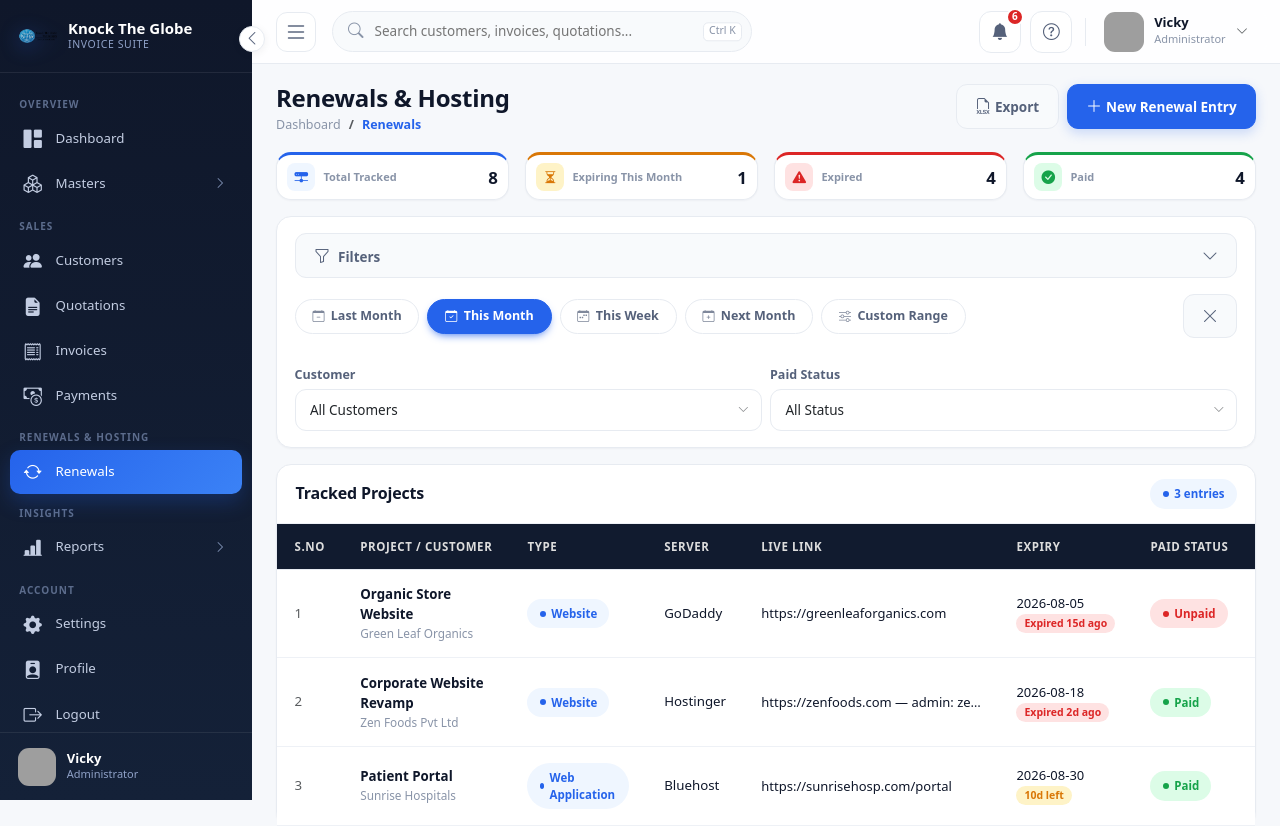
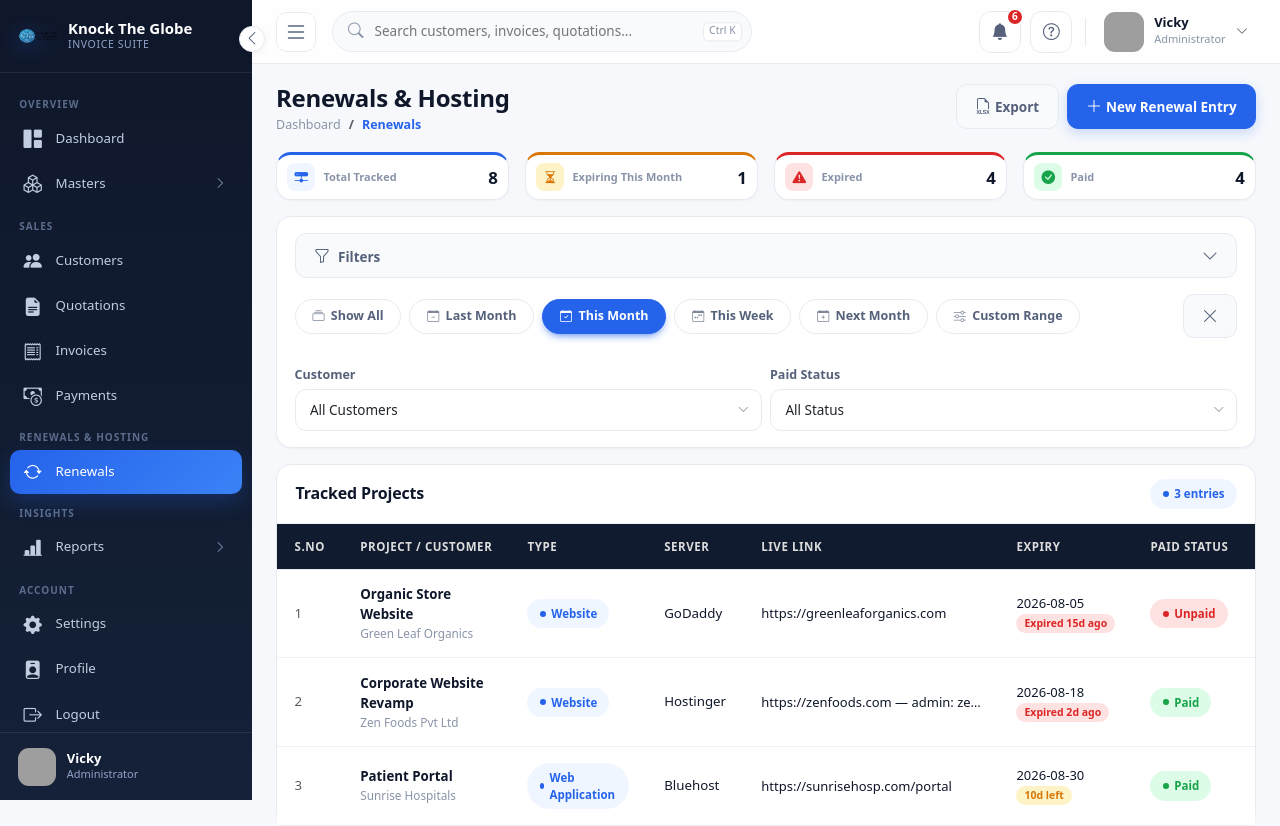
Before and after one commit to vishnupriyangamer003-rgb/ktgt_billing, a PHP site: page /renewals.php in a window 1280 px wide, after a click on "Filters". Shown: the top 826 px of the page. Run offline with PHP 8.4, Linux system fonts and the light colour scheme; a user stored in the database is signed in; data comes from the database, SQL or seed files in the repository; grey boxes are pictures that could not be loaded.

Commit message:
Renewals: add 'Show All' filter chip; customer dropdown shows name + company name
- Show All chip added to the quick-filter row (leftmost); relies on the
  existing dateRangeFor() fallback (unrecognized key -> empty from/to,
  already treated as 'no date filter' by ajax/renewals.php's list action)
- Clear Filters now resets to Show All instead of This Month, so it actually
  clears to an unfiltered view
- ajax/renewals.php customer_options now also returns company_name
- Customer dropdown (both the filter and the Add/Edit Renewal modal, since
  they share the same render function) now shows 'Name - Company' when they
  differ, so typing either the person's name or their company name finds the
  right entry — falls back to just the name when company_name is blank or
  identical to it, avoiding a redundant 'X - X' label

```diff
--- a/ajax/renewals.php
+++ b/ajax/renewals.php
@@ -59,7 +59,7 @@ function validate_renewal_input(): array {
 }
 
 if ($action === 'customer_options') {
-    $rows = db()->query("SELECT id, name, project_type_id FROM customers WHERE is_deleted = 0 ORDER BY name ASC")->fetchAll();
+    $rows = db()->query("SELECT id, name, company_name, project_type_id FROM customers WHERE is_deleted = 0 ORDER BY name ASC")->fetchAll();
     json_success($rows);
 }
 
--- a/assets/css/style.css
+++ b/assets/css/style.css
@@ -369,7 +369,7 @@ a{ text-decoration: none; color: inherit; }
 .ktg-ss-panel{ position:fixed; z-index:3000; background:#fff; border:1.5px solid var(--border); border-radius:11px; box-shadow: var(--shadow-md); display:flex; flex-direction:column; max-height:260px; overflow:hidden; }
 .ktg-ss-search{ border:none; border-bottom:1px solid var(--border-soft); border-radius:0; padding:.55rem .7rem; font-size:13px; flex-shrink:0; }
 .ktg-ss-search:focus{ outline:none; box-shadow:none; }
-.ktg-ss-options{ overflow-y:auto; padding:.3rem; }
+.ktg-ss-options{ overflow-y:auto; padding:.3rem; flex:1 1 auto; min-height:0; }
 .ktg-ss-option{ padding:.5rem .65rem; font-size:13px; border-radius:8px; cursor:pointer; }
 .ktg-ss-option:hover, .ktg-ss-option.active{ background: var(--primary-light); color: var(--primary); }
 .ktg-ss-empty{ padding:.6rem .75rem; font-size:12.5px; color: var(--text-muted); }
--- a/assets/js/app.js
+++ b/assets/js/app.js
@@ -462,7 +462,14 @@ const KTG = (() => {
 
       panel.appendChild(search);
       panel.appendChild(optionsWrap);
-      document.body.appendChild(panel);
+      // Append inside the enclosing Bootstrap modal (if any) rather than always to
+      // <body> — position:fixed positions identically either way (it's viewport-
+      // relative regardless of DOM nesting), but Bootstrap's modal focus-trap
+      // forces focus back into the modal on every focusin from outside it, which
+      // made the search input unfocusable/untypeable when the select lived in a
+      // modal and the panel was appended to body.
+      const enclosingModal = trigger.closest('.modal');
+      (enclosingModal || document.body).appendChild(panel);
 
       const choices = Array.from(select.options)
         .filter(o => !(o.disabled && !o.value))
--- a/renewals.php
+++ b/renewals.php
@@ -38,6 +38,7 @@ include __DIR__ . '/components/header.php';
           </button>
           <div class="collapse" id="renewalFiltersBody">
             <div class="d-flex flex-wrap align-items-center gap-2 mt-3">
+              <button type="button" class="quick-filter-chip" data-range="all"><i class="bi bi-collection"></i>Show All</button>
               <button type="button" class="quick-filter-chip" data-range="last_month"><i class="bi bi-calendar-minus"></i>Last Month</button>
               <button type="button" class="quick-filter-chip active" data-range="this_month"><i class="bi bi-calendar-check"></i>This Month</button>
               <button type="button" class="quick-filter-chip" data-range="this_week"><i class="bi bi-calendar-week"></i>This Week</button>
@@ -239,10 +240,15 @@ function init(){
 }
 
 let customerOptions = [];
+function customerOptionLabel(c){
+  const sameAsName = !c.company_name || c.company_name.trim().toLowerCase() === (c.name || '').trim().toLowerCase();
+  return sameAsName ? c.name : `${c.name} - ${c.company_name}`;
+}
+
 function loadCustomerOptions(){
   $.get('ajax/renewals.php', { action: 'customer_options' }).done((res) => {
     customerOptions = res.data || [];
-    const opts = customerOptions.map(c => `<option value="${c.id}">${c.name}</option>`).join('');
+    const opts = customerOptions.map(c => `<option value="${c.id}">${KTG.escAttr(customerOptionLabel(c))}</option>`).join('');
     document.getElementById('rmCustomer').innerHTML = '<option value="">Select customer...</option>' + opts;
     document.getElementById('customerFilter').innerHTML = '<option value="">All Customers</option>' + opts;
   });
@@ -334,8 +340,8 @@ function clearFilters(){
   document.getElementById('statusFilter').value = '';
   document.getElementById('customerFilter').value = '';
   document.querySelectorAll('.quick-filter-chip').forEach(c => c.classList.remove('active'));
-  document.querySelector('.quick-filter-chip[data-range="this_month"]').classList.add('active');
-  applyQuickRange('this_month');
+  document.querySelector('.quick-filter-chip[data-range="all"]').classList.add('active');
+  applyQuickRange('all');
 }
 
 function renderStats(){
```
